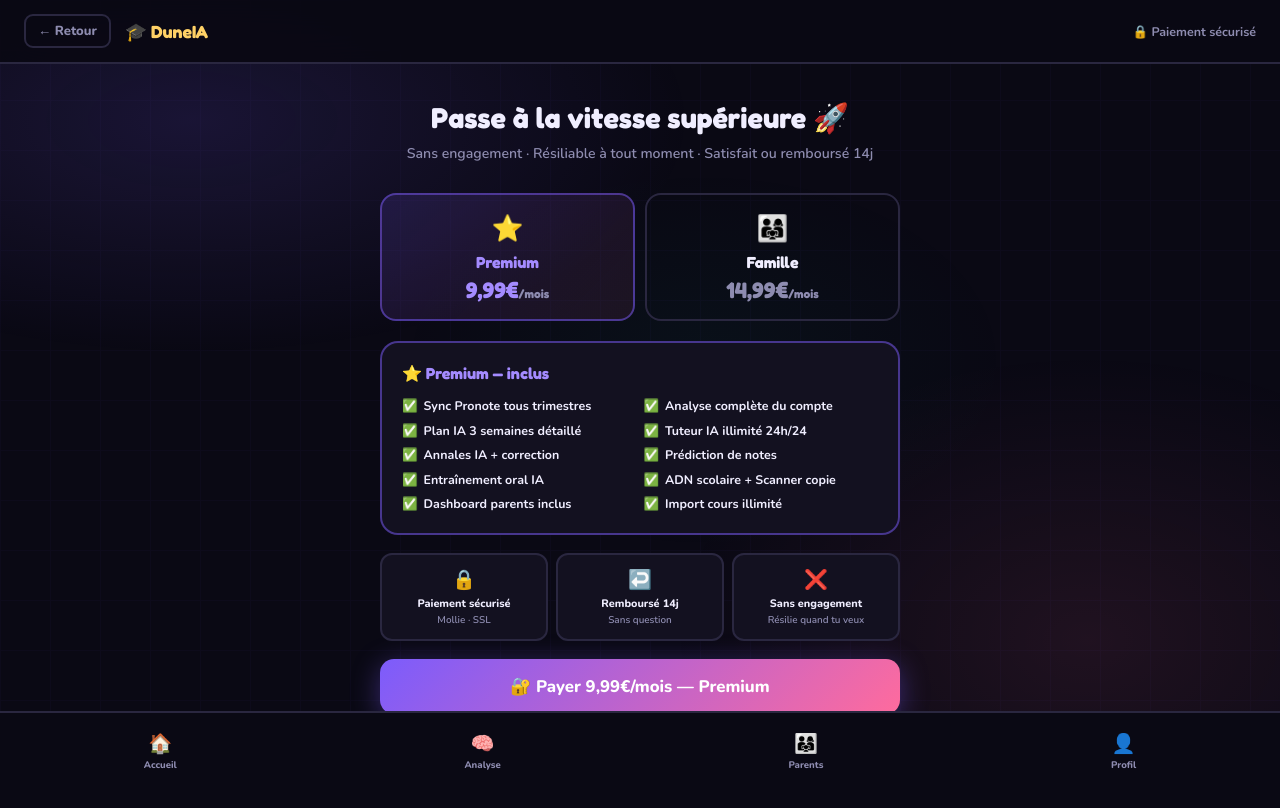
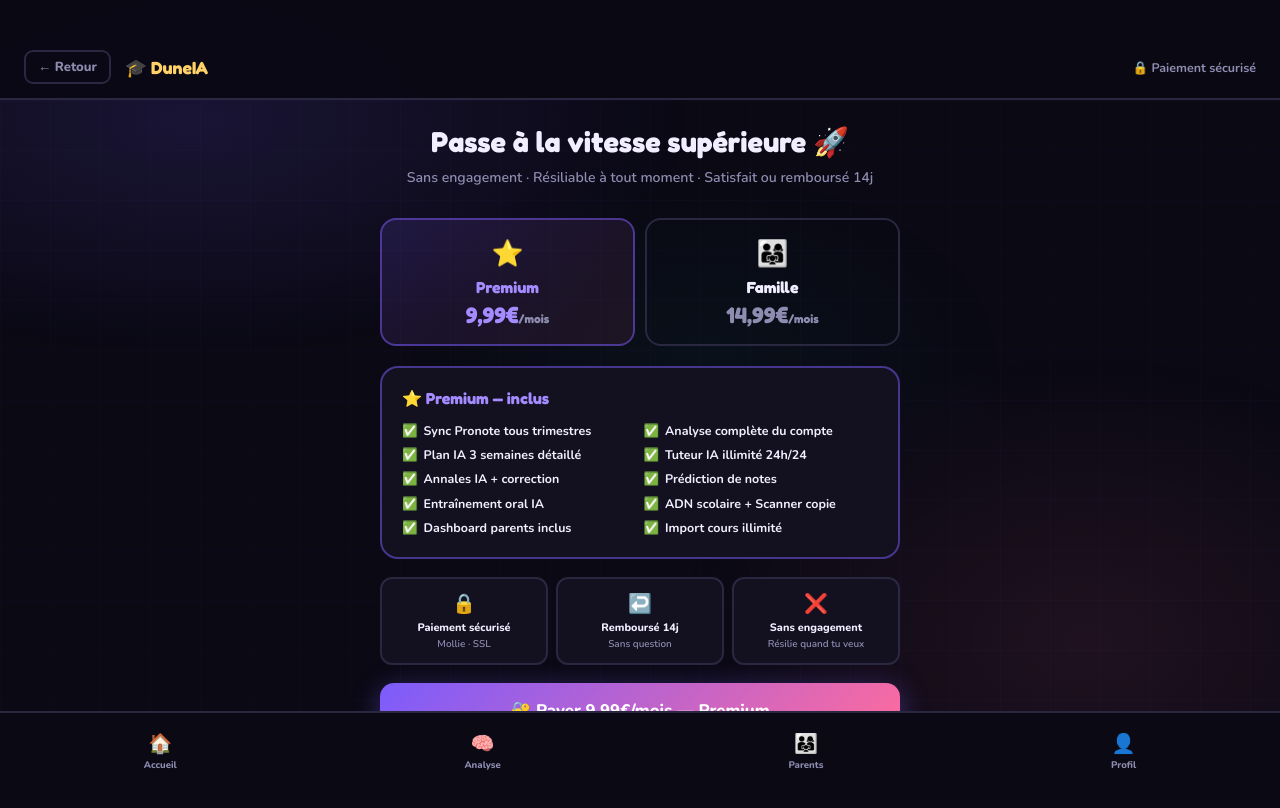
Before and after one commit to oboudri-web/duneia-frontend, a Next.js app: page /paiement in a window 1280 px wide. Shown: the top 808 px of the page. Built offline with nearby package versions, Linux system fonts and the light colour scheme; sample sign-in values are in the browser's storage.

Commit message:
fix: paiement nav padding top

```diff
--- a/app/paiement/page.tsx
+++ b/app/paiement/page.tsx
@@ -84,7 +84,7 @@ export default function Paiement() {
   return (
     <div style={{minHeight:'100vh', position:'relative', zIndex:1, display:'flex', flexDirection:'column'}}>
       {/* NAV */}
-      <nav style={{position:'sticky', top:0, zIndex:100, background:'rgba(10,9,20,0.95)', backdropFilter:'blur(20px)', borderBottom:'2px solid #2a2740', padding:'14px 24px', display:'flex', alignItems:'center', gap:'14px'}}>
+      <nav style={{position:'sticky', top:0, zIndex:100, background:'rgba(10,9,20,0.95)', backdropFilter:'blur(20px)', borderBottom:'2px solid #2a2740', paddingTop:'50px', paddingLeft:'24px', paddingRight:'24px', paddingBottom:'14px', display:'flex', alignItems:'center', gap:'14px'}}>
         <button onClick={()=>router.back()} style={{background:'transparent', border:'2px solid #2a2740', borderRadius:'9px', color:'#8e8cb0', padding:'6px 12px', cursor:'pointer', fontFamily:'Nunito,sans-serif', fontWeight:800, fontSize:'0.82rem'}}>← Retour</button>
         <div style={{fontFamily:'Fredoka,sans-serif', fontSize:'1.1rem', fontWeight:700, color:'#ffd166'}}>🎓 DuneIA</div>
         <div style={{marginLeft:'auto', fontSize:'0.78rem', fontWeight:700, color:'#8e8cb0'}}>🔒 Paiement sécurisé</div>
```
